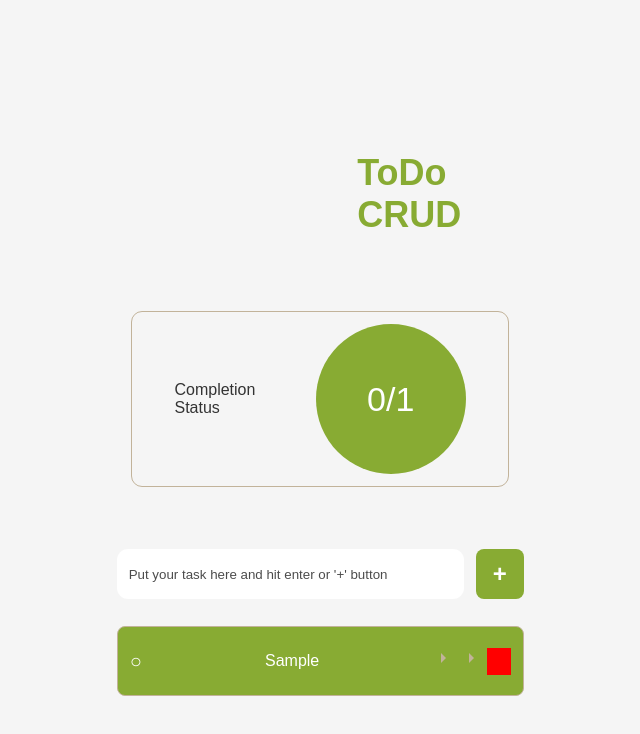
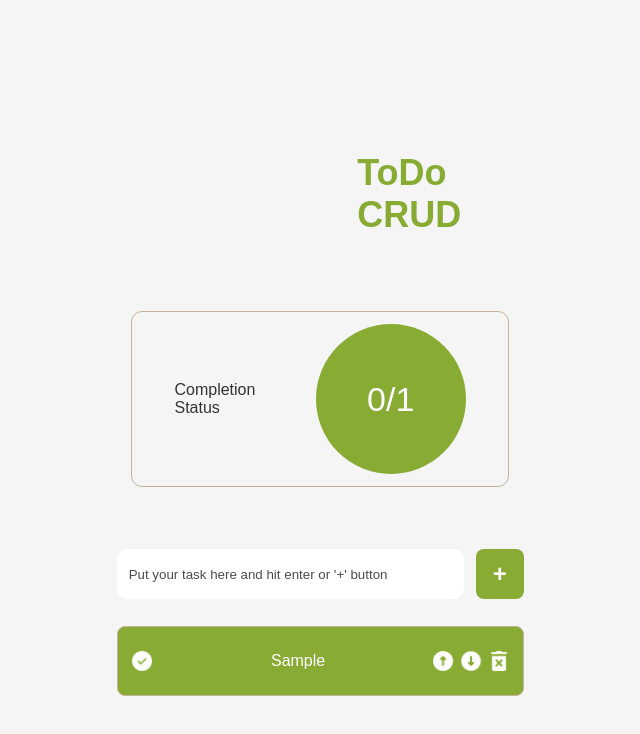
Before and after one commit to Grigory-Vladimiro/ToDo_list_CRUD, a React (Vite) app in the folder ToDo_list_CRUD/: page / in a window 1280 px wide. Both pictures are taken after typing "Sample" into the empty fields and a click on the button "Add task". Shown: the top 734 px of the page, without its empty margins (230-870 px from the left). Built offline with nearby package versions, Linux system fonts and the light colour scheme.

Commit message:
final_pre_deployment

```diff
--- a/ToDo_list_CRUD/src/components/TODOList.jsx
+++ b/ToDo_list_CRUD/src/components/TODOList.jsx
@@ -1,3 +1,8 @@
+import doneIcon from "../assets/done.png";
+import upIcon from "../assets/up.png";
+import downIcon from "../assets/down.png";
+import deleteIcon from "../assets/delete.png";
+
 function TODOList({ todos, onDelete, onMoveUp, onMoveDown, onToggleDone }) {
   return (
     <ol className="todo_list">
@@ -25,13 +30,13 @@ function TODOList({ todos, onDelete, onMoveUp, onMoveDown, onToggleDone }) {
 function Item({ item, index, onDelete, onMoveUp, onMoveDown, onToggleDone }) {
   return (
     <li id={item.id} className={`todo_item ${item.completed ? "done" : ""}`}>
-        {/* "Done" button */}
+      {/* "Done" */}
       <button
         className="todo_done_button"
         onClick={() => onToggleDone(item.id)}
         aria-label={item.completed ? "Mark as not done" : "Mark as done"}
       >
-          {item.completed ? "✔" : "○"}
+        <img src={doneIcon} alt="Done" />
       </button>
 
       {/* left part */}
@@ -42,22 +47,13 @@ function TODOList({ todos, onDelete, onMoveUp, onMoveDown, onToggleDone }) {
       {/* right part */}
       <div className="todo_items_right">
         <button onClick={() => onMoveUp(index)} aria-label="Move task up">
-            <span className="visually-hidden">Move Up</span>
-            <svg aria-hidden="true">
-              <path d="M10 15l5-5-5-5" />
-            </svg>
+          <img src={upIcon} alt="Move Up" />
         </button>
         <button onClick={() => onMoveDown(index)} aria-label="Move task down">
-            <span className="visually-hidden">Move Down</span>
-            <svg aria-hidden="true">
-              <path d="M10 5l5 5-5 5" />
-            </svg>
+          <img src={downIcon} alt="Move Down" />
         </button>
         <button onClick={() => onDelete(item.id)} aria-label="Delete task" className="delete_button">
-            <span className="visually-hidden">Delete</span>
-            <svg aria-hidden="true">
-              <path d="M5 5l10 10M15 5l-10 10" />
-            </svg>
+          <img src={deleteIcon} alt="Delete" />
         </button>
       </div>
     </li>
--- a/ToDo_list_CRUD/src/index.css
+++ b/ToDo_list_CRUD/src/index.css
@@ -225,7 +225,6 @@ header h1 {
   }
 }
 .delete_button {
-  background-color: red !important;
   color: white !important;
   border: none;
   display: flex;
@@ -265,3 +264,30 @@ header h1 {
   text-decoration: line-through;
   opacity: 0.8;
 }
+
+
+.todo_done_button img,
+.todo_items_right button img {
+  width: 24px;
+  height: 24px;
+  display: block;
+}
+
+
+.todo_done_button {
+  background-color: transparent;
+  border: none;
+  margin-right: 12px;
+  cursor: pointer;
+}
+
+
+.todo_items_right button {
+  background-color: transparent;
+  border: none;
+  cursor: pointer;
+}
+
+.todo_items_right button:hover img {
+  filter: brightness(1.2);
+}
```
Lines whose indentation alone changed are shown as unchanged.
